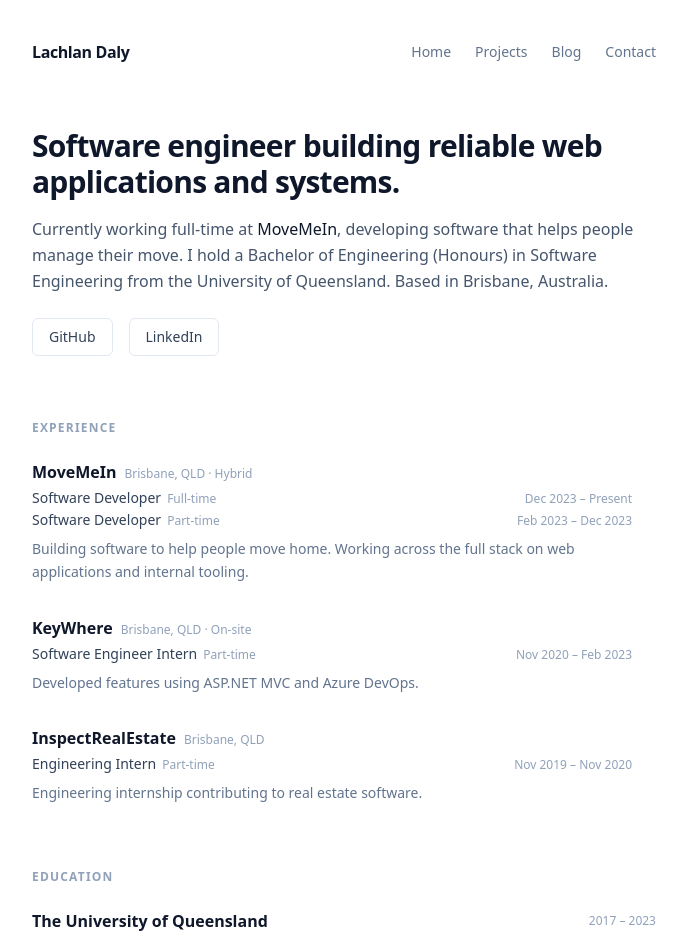
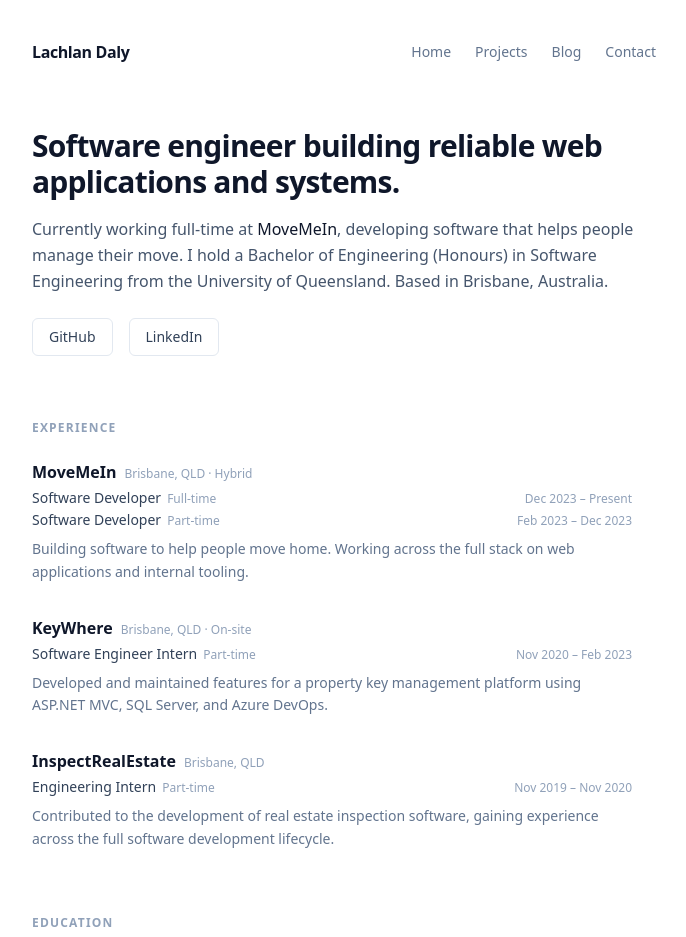
Before and after one commit to LachieDaly/LachieDaly.github.io, a Next.js app: page / in a window 1280 px wide. Shown: the top 937 px of the page, without its empty margins (296-982 px from the left). Built offline with nearby package versions, Linux system fonts and the light colour scheme.

Commit message:
Improve project description in README and homepage experience entries
Co-authored-by: LachieDaly <63344612+LachieDaly@users.noreply.github.com>
Agent-Logs-Url: https://github.com/LachieDaly/LachieDaly.github.io/sessions/874ef84b-3549-4ef0-8655-21da04938361

```diff
--- a/app/page.tsx
+++ b/app/page.tsx
@@ -15,7 +15,7 @@ const experience = [
     roles: [
       { title: "Software Engineer Intern", type: "Part-time", start: "Nov 2020", end: "Feb 2023" },
     ],
-    description: "Developed features using ASP.NET MVC and Azure DevOps.",
+    description: "Developed and maintained features for a property key management platform using ASP.NET MVC, SQL Server, and Azure DevOps.",
   },
   {
     company: "InspectRealEstate",
@@ -23,7 +23,7 @@ const experience = [
     roles: [
       { title: "Engineering Intern", type: "Part-time", start: "Nov 2019", end: "Nov 2020" },
     ],
-    description: "Engineering internship contributing to real estate software.",
+    description: "Contributed to the development of real estate inspection software, gaining experience across the full software development lifecycle.",
   },
 ];
 
```
Also changed, not shown: 1 other file (tests, documents, lock files or other folders).
